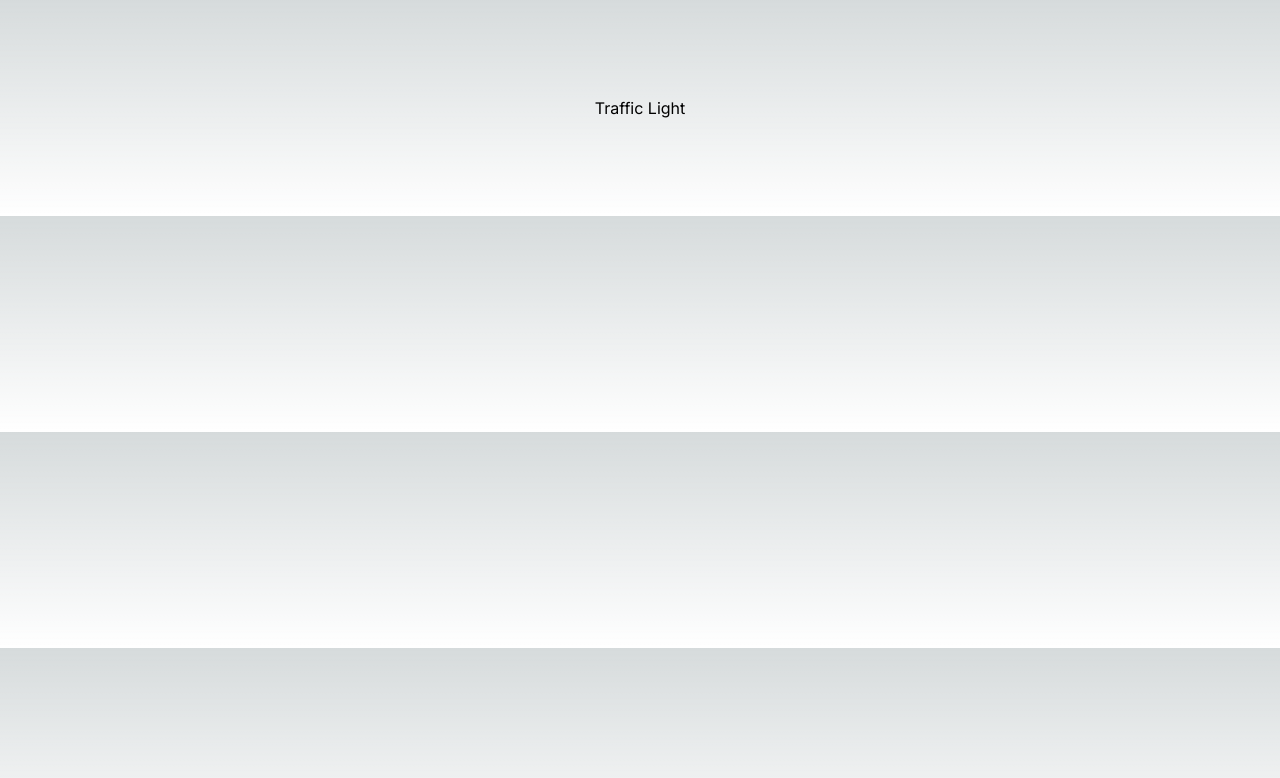
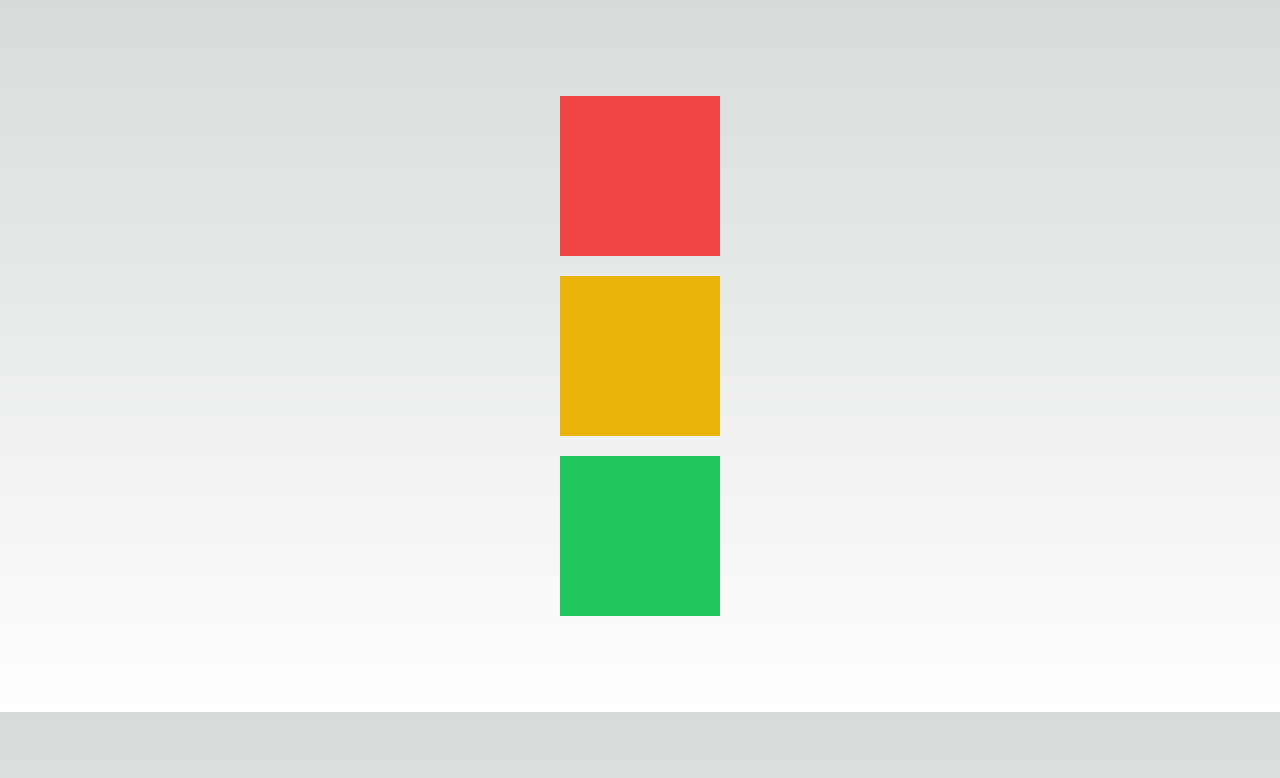
Before and after one commit to Mcdemzy/traffic-light-next-js, a Next.js app: page / in a window 1280 px wide. Shown: the top 778 px of the page. Built offline with nearby package versions, Linux system fonts and the light colour scheme.

Commit message:
Working on TrafficLight Component

```diff
--- a/app/page.tsx
+++ b/app/page.tsx
@@ -1,9 +1,10 @@
+import TrafficLight from "@/components/TrafficLight";
 import Image from "next/image";
 
 export default function Home() {
   return (
     <main className="flex flex-col items-center justify-between p-24">
-      <h1>Traffic Light</h1>
+      <TrafficLight />
     </main>
   );
 }
--- a/components/TrafficLight.tsx
+++ b/components/TrafficLight.tsx
@@ -0,0 +1,13 @@
+import React from "react";
+
+function TrafficLight() {
+  return (
+    <div className="flex flex-col gap-5">
+      <div className="w-40 h-40 bg-red-500"></div>
+      <div className="w-40 h-40 bg-yellow-500"></div>
+      <div className="w-40 h-40 bg-green-500"></div>
+    </div>
+  );
+}
+
+export default TrafficLight;
```
